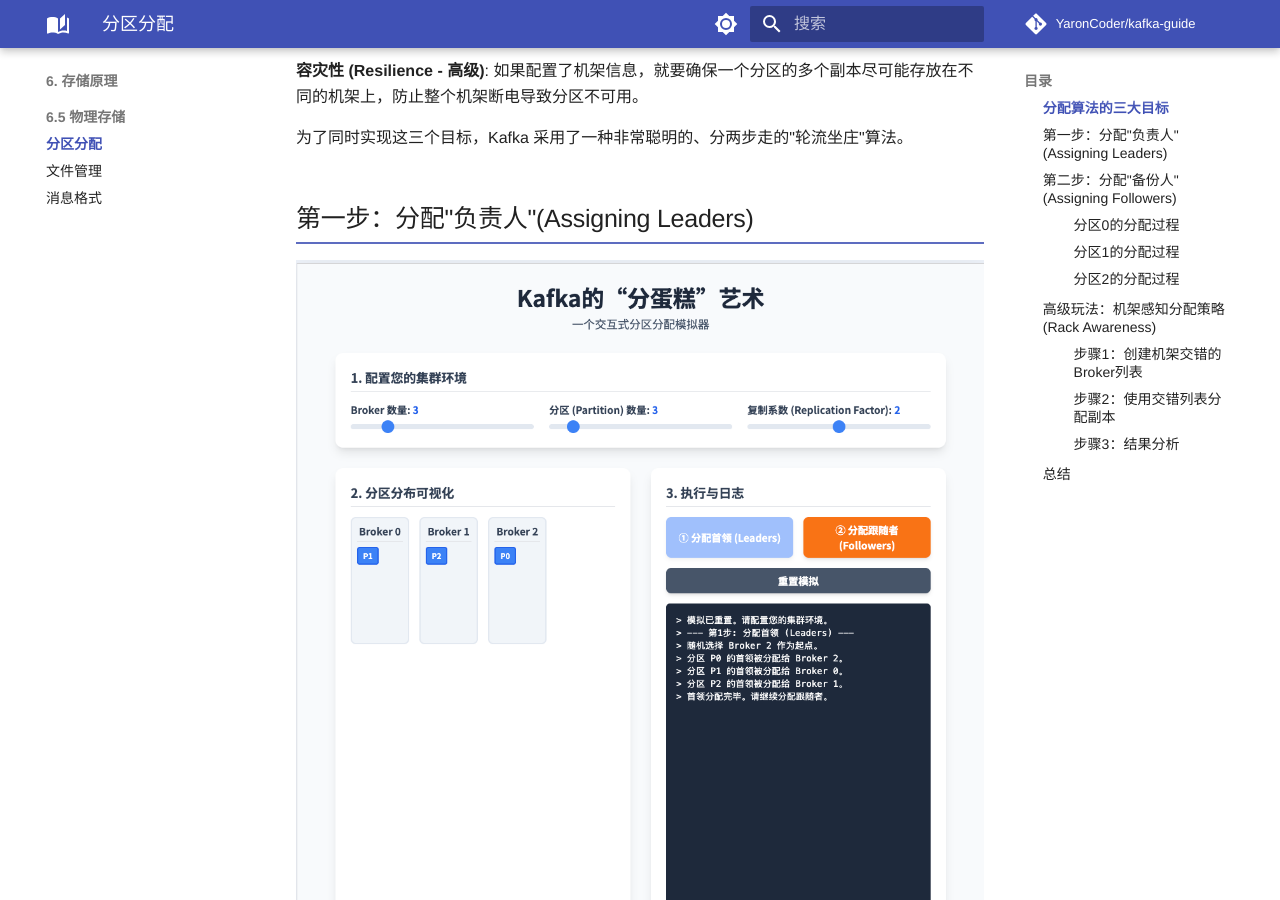
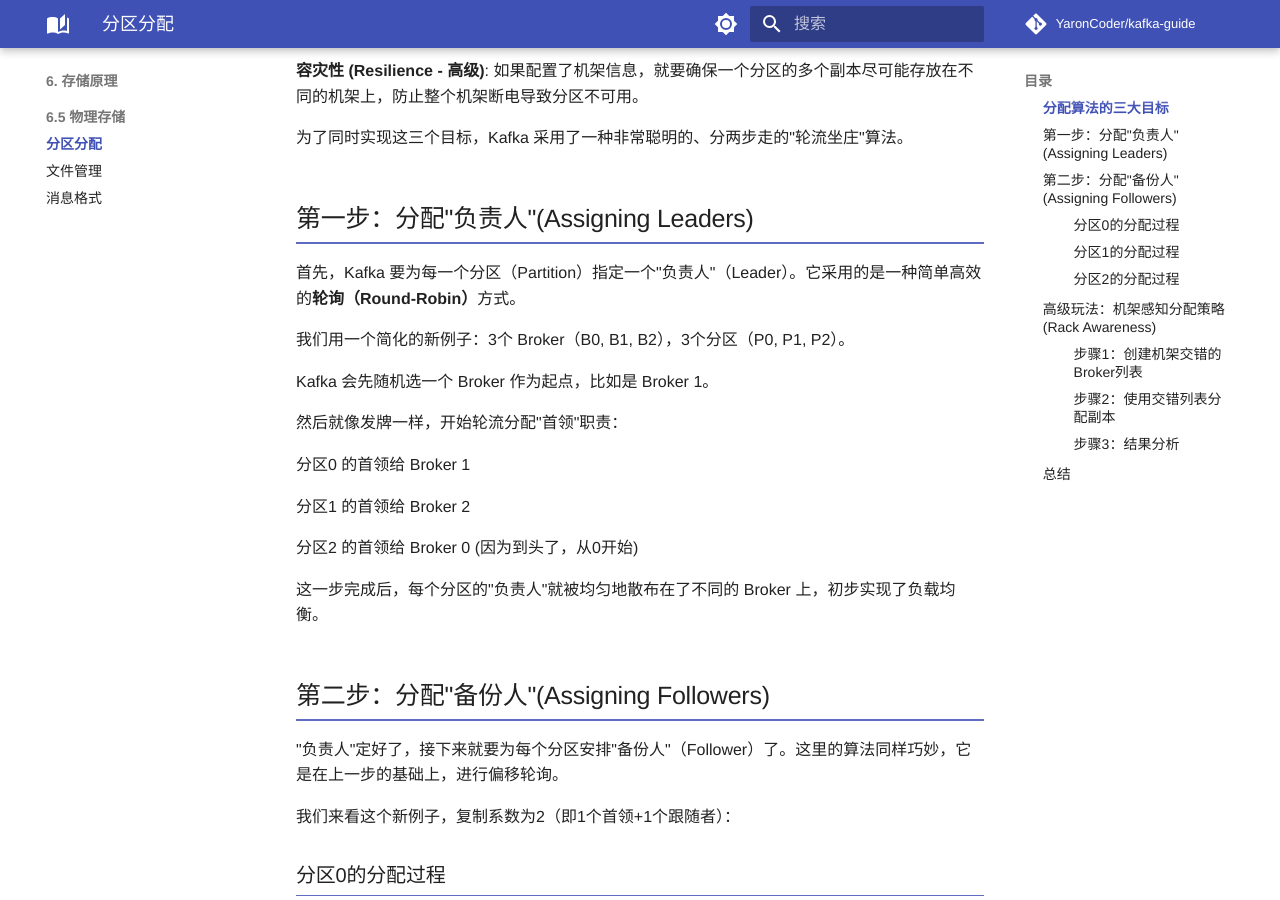
Before and after one commit to YaronCoder/kafka-guide, an MkDocs documentation site: the page built from documentation/docs/6.存储原理/6.5物理存储/6.5.2分区的分配/Kafka的"分蛋糕"艺术：分区是如何被巧妙分配的.md, in a window 1280 px wide and 900 px high, scrolled down 457 px. Built offline with MkDocs 1.6.1 and Material for MkDocs 9.7.7, drawn with Linux system fonts in a browser that asks for light colours; comment, search, counter and statistics services are not loaded.

Commit message:
删除图片

```diff
--- a/documentation/docs/6.存储原理/6.5物理存储/6.5.2分区的分配/Kafka的"分蛋糕"艺术：分区是如何被巧妙分配的.md
+++ b/documentation/docs/6.存储原理/6.5物理存储/6.5.2分区的分配/Kafka的"分蛋糕"艺术：分区是如何被巧妙分配的.md
@@ -14,7 +14,6 @@
 为了同时实现这三个目标，Kafka 采用了一种非常聪明的、分两步走的"轮流坐庄"算法。
 
 ## 第一步：分配"负责人"(Assigning Leaders)
-![CleanShot 2025-06-19 at 18.18.20@2x.png](CleanShot%202025-06-19%20at%2018.18.20%402x.png)
 首先，Kafka 要为每一个分区（Partition）指定一个"负责人"（Leader）。它采用的是一种简单高效的**轮询（Round-Robin）**方式。
 
 我们用一个简化的新例子：3个 Broker（B0, B1, B2），3个分区（P0, P1, P2）。
@@ -31,7 +30,6 @@ Kafka 会先随机选一个 Broker 作为起点，比如是 Broker 1。
 
 这一步完成后，每个分区的"负责人"就被均匀地散布在了不同的 Broker 上，初步实现了负载均衡。
 ## 第二步：分配"备份人"(Assigning Followers)
-![CleanShot 2025-06-19 at 18.18.20@2x.png](CleanShot%202025-06-19%20at%2018.18.20%402x.png)
 
 "负责人"定好了，接下来就要为每个分区安排"备份人"（Follower）了。这里的算法同样巧妙，它是在上一步的基础上，进行偏移轮询。
 
```
Also changed, not shown: documentation/docs/6.存储原理/6.5物理存储/6.5.2分区的分配/CleanShot 2025-06-19 at 18.18.20@2x.png (deleted).
